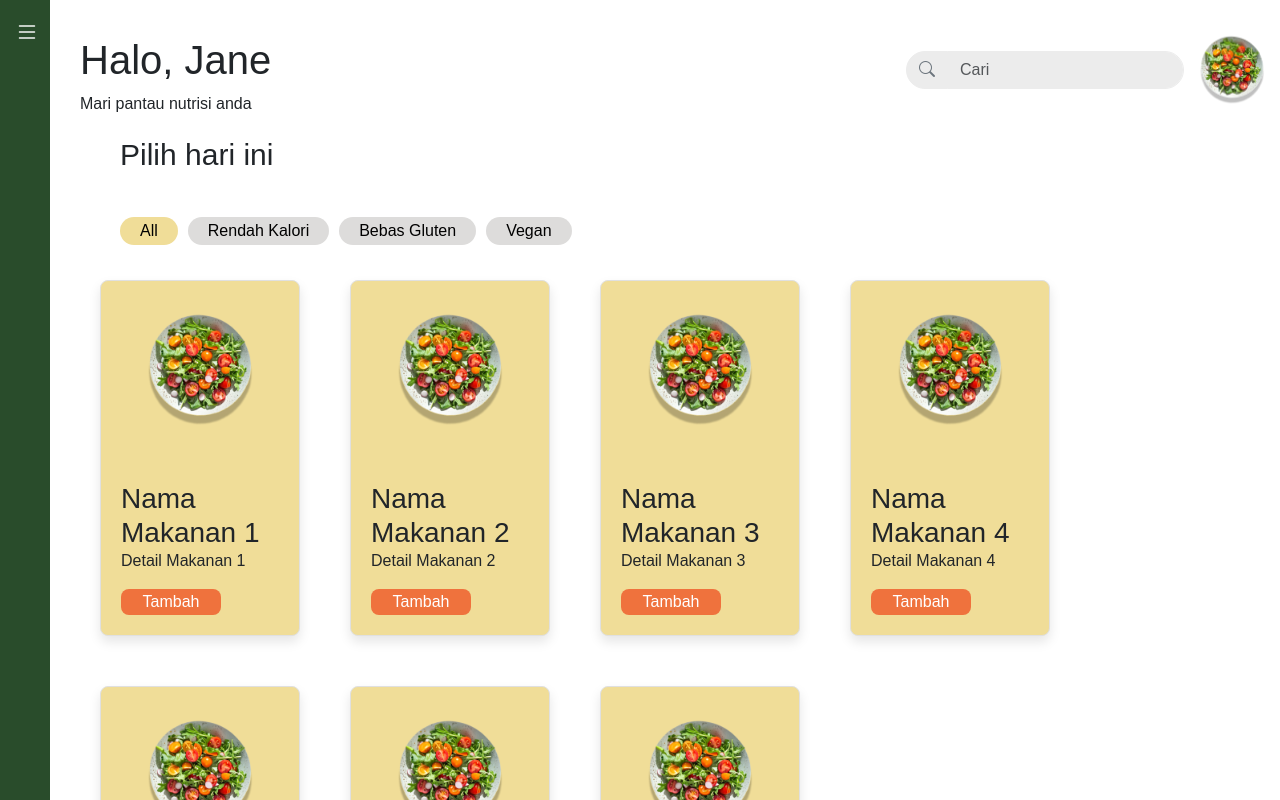
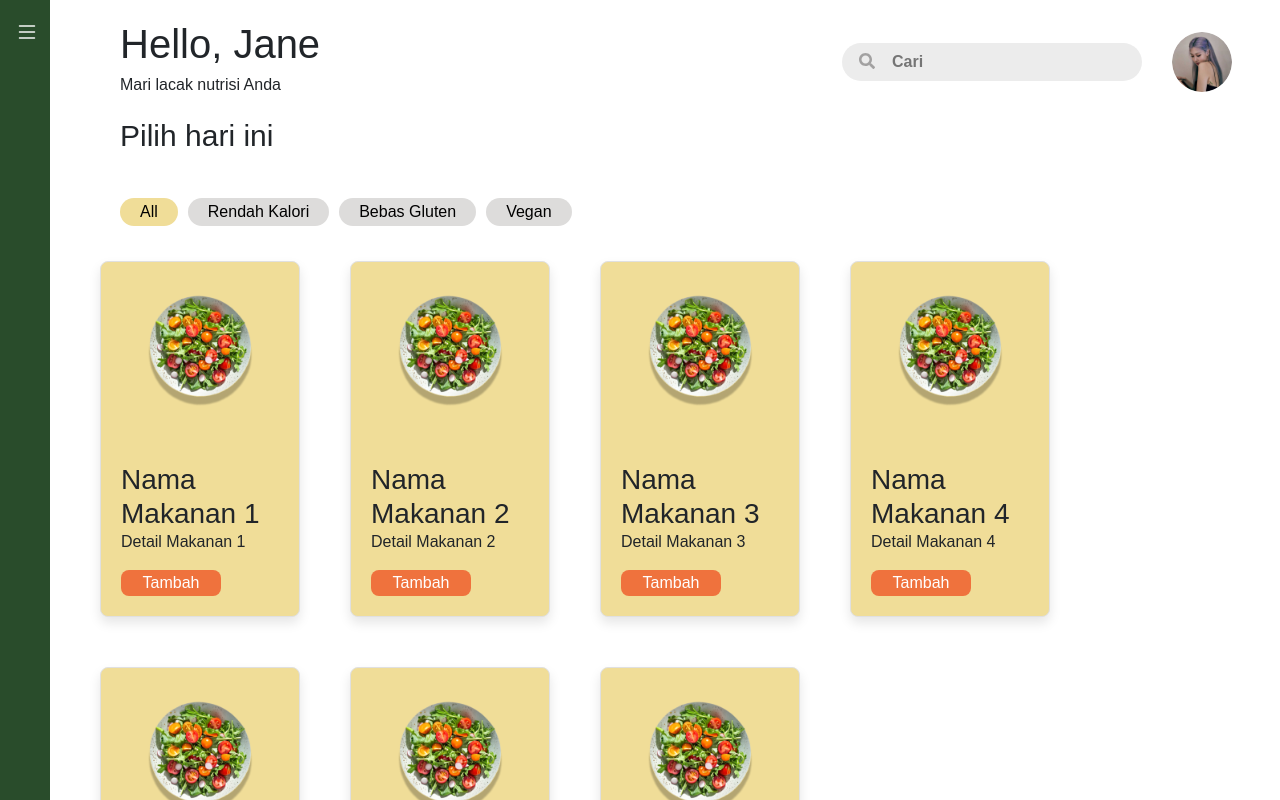
Before and after one commit to Bluewin01/wellnav-front-end, a React (Create React App) app: page /nutrition-tracking/food-choices in a window 1280 px wide. Shown: the top 800 px of the page. Built offline with nearby package versions, Linux system fonts and the light colour scheme; a web font is replaced by a local one.

Commit message:
Switch styling to using <Header/> component

```diff
--- a/src/Pages/NutritionTracking/NutritionTracking/NutritionTracking.css
+++ b/src/Pages/NutritionTracking/NutritionTracking/NutritionTracking.css
@@ -2,6 +2,18 @@
   font-family: Arial, sans-serif;
   display: flex;
   flex-direction: column;
+}
+
+.header-container{
+  margin-left: 15vh;
+}
+
+.header-container p{
+  margin-top:5px;
+}
+
+.header-container h1{
+  margin-bottom: 0px;
 }
 
 .main-content {
@@ -26,6 +38,7 @@
   display: flex;
   flex-direction: row;
   align-items: flex-end;
+  margin-right: 20px;
 }
 
 .center-line {
--- a/src/Pages/NutritionTracking/NutritionTracking/NutritionTracking.jsx
+++ b/src/Pages/NutritionTracking/NutritionTracking/NutritionTracking.jsx
@@ -7,20 +7,14 @@ import SearchBar from "../../../components/SearchBar/SearchBar";
 import Calendar from "../../../components/Calendar/Calendar";
 import profilePicture from "../../../Assets/Salad.png";
 import DailyMeal from "../../../components/DailyMeal/DailyMeal";
+import Header from "../../../components/Header/Header";
 
 function NutritionTracking() {
   return (
     <div className="App">
       <CollapseSideBar />
-      <div className="top-section">
-        <div className="greeting-section">
-          <h1>Halo, Jane</h1>
-          <p>Rekomendasi makanan untuk anda</p>
-        </div>
-        <div className="search-profile-section">
-          <SearchBar></SearchBar>
-          <img src={profilePicture} className="profile-picture"></img>
-        </div>
+      <div className="header-container">
+        <Header />
       </div>
       <hr className="center-line" />
       <div className="calendar-section">
--- a/src/Pages/NutritionTracking/NutritionTrackingA/NutritionTrackingA.jsx
+++ b/src/Pages/NutritionTracking/NutritionTrackingA/NutritionTrackingA.jsx
@@ -11,6 +11,7 @@ import {
   decrementCounter,
   setSelectedItems,
 } from "../../../redux/actions";
+import Header from "../../../components/Header/Header";
 
 function NutritionTrackingA() {
   const [activeFilter, setActiveFilter] = useState("All");
@@ -42,15 +43,8 @@ function NutritionTrackingA() {
   return (
     <div className="App">
       <CollapseSideBar />
-      <div className="top-section">
-        <div className="greeting-section">
-          <h1>Halo, Jane</h1>
-          <p>Mari pantau nutrisi anda</p>
-        </div>
-        <div className="search-profile-section">
-          <SearchBar />
-          <img src={profilePicture} className="profile-picture" alt="profile" />
-        </div>
+      <div className="header-container">
+        <Header />
       </div>
       <div className="choose-meal-title">Pilih {mealType} hari ini</div>
       <div className="filter-section">
--- a/src/Pages/NutritionTracking/NutritionTrackingB/NutritionTrackingB.jsx
+++ b/src/Pages/NutritionTracking/NutritionTrackingB/NutritionTrackingB.jsx
@@ -9,6 +9,7 @@ import FoodTaken from "../../../components/FoodTaken/FoodTaken";
 import WarningMessage from "../../../components/WarningMessage/WarningMessage";
 import { useDispatch, useSelector } from "react-redux";
 import chefPicture from "../../../Assets/Rekomendasi.png";
+import Header from "../../../components/Header/Header";
 
 function NutritionTrackingB() {
   const takenCalories = 1500;
@@ -18,17 +19,9 @@ function NutritionTrackingB() {
   return (
     <div className="App">
       <CollapseSideBar />
-      <div className="top-section">
-        <div className="greeting-section">
-          <h1>Halo, Jane</h1>
-          <p>Mari pantau nutrisi anda</p>
-        </div>
-        <div className="search-profile-section">
-          <SearchBar />
-          <img src={profilePicture} className="profile-picture" alt="profile" />
-        </div>
+      <div className="header-container">
+        <Header />
       </div>
-
       <div className="chart-container">
         <img src={chefPicture} className="chef-picture" />
         <CalorieChart
--- a/src/Pages/ReminderNotification/ReminderNotification.jsx
+++ b/src/Pages/ReminderNotification/ReminderNotification.jsx
@@ -5,20 +5,14 @@ import "../ReminderNotification/ReminderNotification.css"; // Make sure you have
 import SearchBar from "../../components/SearchBar/SearchBar";
 import profilePicture from "../../Assets/Salad.png";
 import NotificationContainer from "../../components/NotificationContainer/NotificationContainer";
+import Header from "../../components/Header/Header";
 
 function ReminderNotification() {
   return (
     <div className="App">
       <CollapseSideBar />
-      <div className="top-section">
-        <div className="greeting-section">
-          <h1>Halo, Jane</h1>
-          <p>Rekomendasi makanan untuk anda</p>
-        </div>
-        <div className="search-profile-section">
-          <SearchBar></SearchBar>
-          <img src={profilePicture} className="profile-picture"></img>
-        </div>
+      <div className="header-container">
+        <Header />
       </div>
       <div>
         <NotificationContainer />
```
